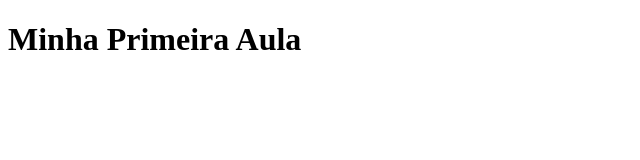
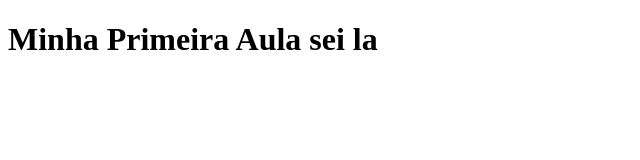
Before and after one commit to BrunoWendel/Aulateste, a plain HTML site: page Aula 1/index.html in a window 1280 px wide. Shown: the whole page, without its empty margins (0-640 px from the left). Drawn offline with Linux system fonts and the light colour scheme.

Commit message:
first commit

```diff
--- a/Aula 1/index.html
+++ b/Aula 1/index.html
@@ -6,6 +6,6 @@
     <title>Aula 1</title>
 </head>
 <body>
-    <h1>Minha Primeira Aula</h1>
+    <h1>Minha Primeira Aula sei la</h1>
 </body>
 </html>
```
